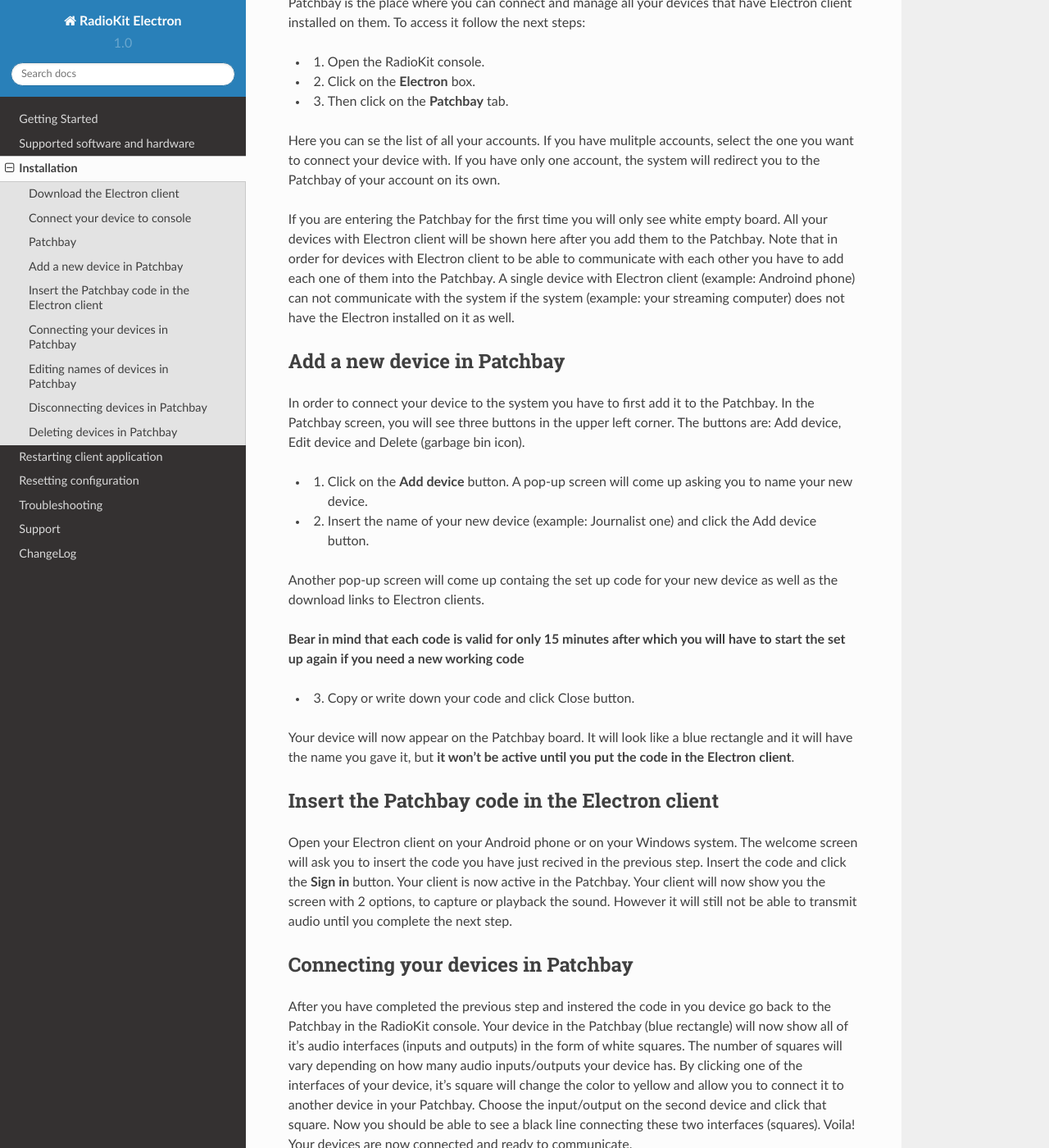
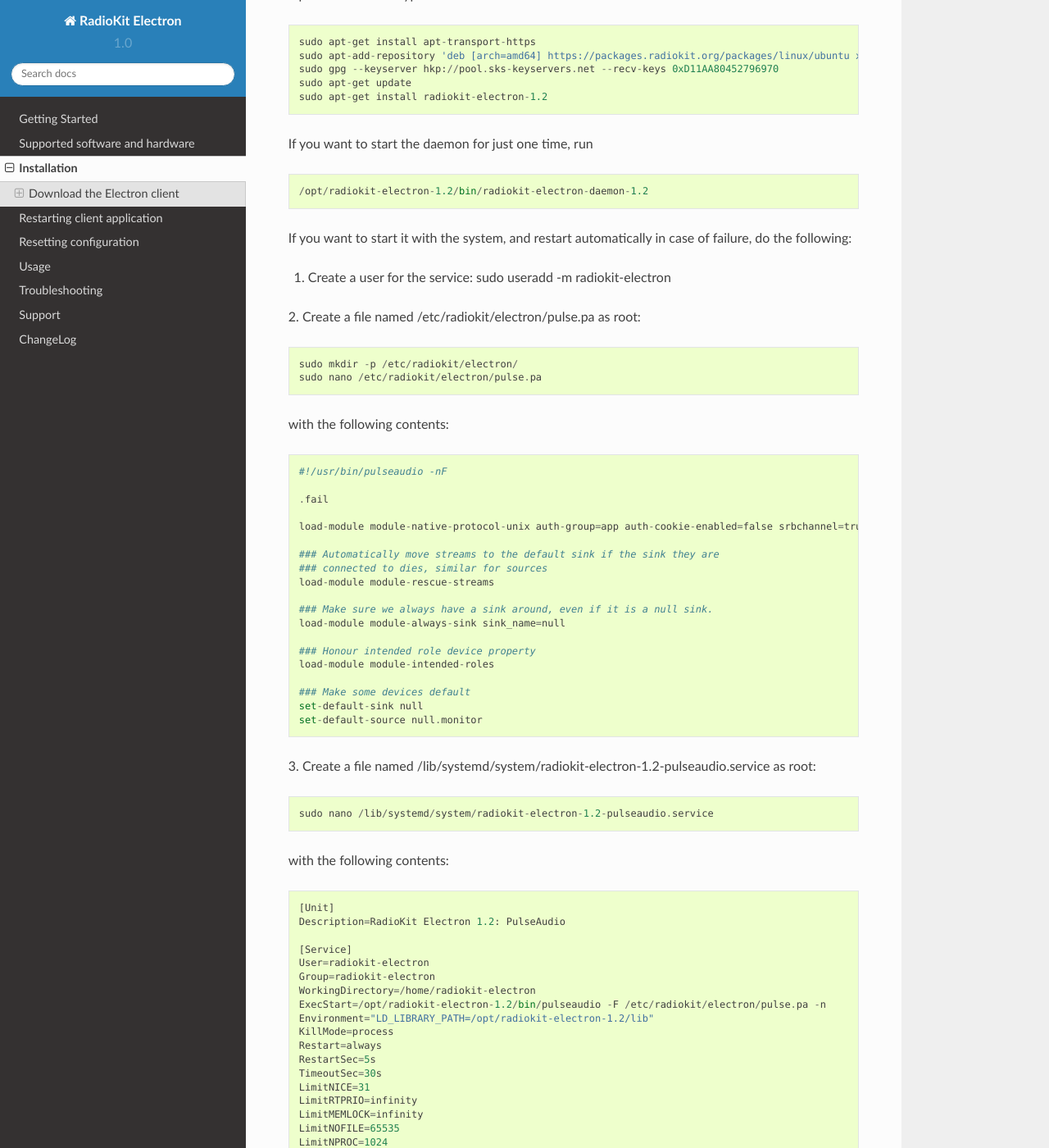
Before and after one commit to radiokit/electron-docs, a Sphinx documentation site: the page built from docs/source/installation.rst, in a window 1280 px wide and 1400 px high, scrolled down 480 px. Shown: the whole window at 82% size. Built offline with Sphinx 7.4.7 and the Read the Docs theme 2.0.0, drawn with Linux system fonts in a browser that asks for light colours; some of the changed text lies outside the part shown.

Commit message:
Added linux installation instructions

```diff
--- a/docs/source/index.rst
+++ b/docs/source/index.rst
@@ -16,6 +16,7 @@
    installation
    restarting
    resetting
+   usage
    troubleshooting
    support
    changelog
--- a/docs/source/installation.rst
+++ b/docs/source/installation.rst
@@ -2,80 +2,136 @@
 ============
 
 Download the Electron client
--------------------------------
+----------------------------
 
-For **Android** phones download the client `here <https://play.google.com/store/apps/details?id=org.radiokit.electron>`_.
+Windows
+~~~~~~~
 
-For **Windows 32-bit** downlaod the client `here <https://packages.radiokit.org/packages/windows/electron/stable/latest-32bit>`_.
+Download and install the latest version of the client `here <https://packages.radiokit.org/packages/windows/electron/stable>`_.
 
-For **Windows 64-bit** download the client `here <https://packages.radiokit.org/packages/windows/electron/stable/latest-64bit>`_.
+Android
+~~~~~~~
+
+Download the client `here <https://play.google.com/store/apps/details?id=org.radiokit.electron>`_.
+
+Linux (Ubuntu 16.04 64-bit)
+~~~~~~~~~~~~~~~~~~~~~~~~~~~
+
+Open terminal and type:
+::
+
+    sudo apt-get install apt-transport-https
+    sudo apt-add-repository 'deb [arch=amd64] https://packages.radiokit.org/packages/linux/ubuntu xenial stable'
+    sudo gpg --keyserver hkp://pool.sks-keyservers.net --recv-keys 0xD11AA80452796970
+    sudo apt-get update
+    sudo apt-get install radiokit-electron-1.2
+
+If you want to start the daemon for just one time, run
+::
+
+    /opt/radiokit-electron-1.2/bin/radiokit-electron-daemon-1.2
 
 
-Connect your device to console
----------------------------------
-Patchbay
--------------
+If you want to start it with the system, and restart automatically in case
+of failure, do the following:
 
-Patchbay is the place where you can connect and manage all your devices that have Electron client installed on them. To access it follow the next steps:
+1. Create a user for the service: sudo useradd -m radiokit-electron
+2. Create a file named /etc/radiokit/electron/pulse.pa as root:
+::
 
-* 1. Open the RadioKit console.
-* 2. Click on the **Electron** box.
-* 3. Then click on the **Patchbay** tab.
+    sudo mkdir -p /etc/radiokit/electron/
+    sudo nano /etc/radiokit/electron/pulse.pa
 
-Here you can se the list of all your accounts. If you have mulitple accounts, select the one you
-want to connect your device with. If you have only one account, the system will redirect you to the Patchbay of your account on its own.
+with the following contents:
+::
 
-If you are entering the Patchbay for the first time you will only see white empty board. All your devices with Electron client will be shown here after you add them to the Patchbay. Note that in order for
-devices with Electron client to be able to communicate with each other you have to add each one of them into the Patchbay. A single device with Electron client (example: Androind phone) can not communicate with the system if the
-system (example: your streaming computer) does not have the Electron installed on it as well.
+    #!/usr/bin/pulseaudio -nF
 
-Add a new device in Patchbay
----------------------------------
+    .fail
 
-In order to connect your device to the system you have to first add it to the Patchbay. In the Patchbay screen, you will see three buttons
-in the upper left corner. The buttons are: Add device, Edit device and Delete (garbage bin icon).
+    load-module module-native-protocol-unix auth-group=app auth-cookie-enabled=false srbchannel=true
 
-* 1. Click on the **Add device** button. A pop-up screen will come up asking you to name your new device.
-* 2. Insert the name of your new device (example: Journalist one) and click the Add device button.
-Another pop-up screen will come up containg the set up code for your new device as well as the download links to Electron clients.
+    ### Automatically move streams to the default sink if the sink they are
+    ### connected to dies, similar for sources
+    load-module module-rescue-streams
 
-**Bear in mind that each code is valid for only 15 minutes after which you will have to start the set up again if you need a new working code**
+    ### Make sure we always have a sink around, even if it is a null sink.
+    load-module module-always-sink sink_name=null
 
-* 3. Copy or write down your code and click Close button.
-Your device will now appear on the Patchbay board. It will look like a blue rectangle and it will have the name you gave it, but **it won't be active until you put the code in the Electron client**.
+    ### Honour intended role device property
+    load-module module-intended-roles
 
-Insert the Patchbay code in the Electron client
-----------------------------------------------------
+    ### Make some devices default
+    set-default-sink null
+    set-default-source null.monitor
 
-Open your Electron client on your Android phone or on your Windows system. The welcome screen will ask you to insert the code you have just recived in the previous step.
-Insert the code and click the **Sign in** button. Your client is now active in the Patchbay. Your client will now show you the screen with 2 options, to capture
-or playback the sound. However it will still not be able to transmit audio until you complete the next step.
 
-Connecting your devices in Patchbay
-----------------------------------------
+3. Create a file named /lib/systemd/system/radiokit-electron-1.2-pulseaudio.service as root:
+::
 
-After you have completed the previous step and instered the code in you device go back to the Patchbay in the RadioKit console. Your device in the Patchbay (blue rectangle)
-will now show all of it's audio interfaces (inputs and outputs) in the form of white squares. The number of squares will vary depending on how many audio inputs/outputs your device has.
-By clicking one of the interfaces of your device, it's square will change the color to yellow and allow you to connect it to another device in your Patchbay. Choose the input/output on the second device
-and click that square. Now you should be able to see a black line connecting these two interfaces (squares). Voila! Your devices are now connected and ready to communicate.
+    sudo nano /lib/systemd/system/radiokit-electron-1.2-pulseaudio.service
 
-Editing names of devices in Patchbay
------------------------------------------
+with the following contents:
+::
 
-If you want to edit the name of one of your devices from Patchbay, simply click on it (it will become red) and click the **Edit device** button in the upper left
-corner of Patchbay screen.
+    [Unit]
+    Description=RadioKit Electron 1.2: PulseAudio
 
-Disconnecting devices in Patchbay
---------------------------------------
+    [Service]
+    User=radiokit-electron
+    Group=radiokit-electron
+    WorkingDirectory=/home/radiokit-electron
+    ExecStart=/opt/radiokit-electron-1.2/bin/pulseaudio -F /etc/radiokit/electron/pulse.pa -n
+    Environment="LD_LIBRARY_PATH=/opt/radiokit-electron-1.2/lib"
+    KillMode=process
+    Restart=always
+    RestartSec=5s
+    TimeoutSec=30s
+    LimitNICE=31
+    LimitRTPRIO=infinity
+    LimitMEMLOCK=infinity
+    LimitNOFILE=65535
+    LimitNPROC=1024
+    LimitCPU=infinity
+    IOSchedulingClass=realtime
+    IOSchedulingPriority=1
 
-If you want to disconnect the communication link between your devices in Patchbay, simply click on it (the balck line) and click the delete button in the upper left
-corner of Patchbay screen (garbage bin icon).
+    [Install]
+    WantedBy=multi-user.target
+    Alias=radiokit-electron-1.2-pulseaudio.service
 
-Deleting devices in Patchbay
----------------------------------
+4. Create a file named /lib/systemd/system/radiokit-electron-1.2-daemon.service as root:
+::
 
-If you want to remove one of your devices from Patchbay, simply click on it (it will become red) and click the delete button in the upper left
-corner of Patchbay screen (garbage bin icon).
+    sudo nano /lib/systemd/system/radiokit-electron-1.2-daemon.service
+
+with the following contents:
+::
+
+    [Unit]
+    Description=RadioKit Electron 1.2: Daemon
+    After=network.target radiokit-electron-1.2-pulseaudio.service
+
+    [Service]
+    User=radiokit
+    Group=radiokit
+    WorkingDirectory=/home/radiokit
+    ExecStart=/opt/radiokit-electron-1.2/bin/radiokit-electron-daemon-1.2
+    Environment="LD_LIBRARY_PATH=/opt/radiokit-electron-1.2/lib"
+    KillMode=process
+    Restart=always
+    RestartSec=5s
+    TimeoutSec=30s
+
+    [Install]
+    WantedBy=multi-user.target
+    Alias=radiokit-electron-1.2.service
+
+5. Reload systemd: `sudo systemctl daemon-reload`
+6. Enable service: `sudo systemctl enable radiokit-electron-1.2-pulseaudio.service`
+7. Enable service: `sudo systemctl enable radiokit-electron-1.2-daemon.service`
+8. Start service: `sudo systemctl start radiokit-electron-1.2-pulseaudio.service`
+9. Start service: `sudo systemctl start radiokit-electron-1.2-daemon.service`
 
 
 .. toctree::
--- a/docs/source/supported-software-and-hardware.rst
+++ b/docs/source/supported-software-and-hardware.rst
@@ -8,10 +8,10 @@
 
 * Windows 7 or newer (both 32 and 64-bit)
 * Android 4.1 or newer (ARM, ARMv7, ARM64, x86 and x86_64 processors)
+* Ubuntu 16.04 LTS (amd64)
 
 It is technically prepared to work, however not released yet for:
 
-* Ubuntu 16.04 LTS (amd64)
 * Raspbian Jessie (armhf)
 * Mac OS X (Intel 64-bit)
 * iOS
--- /dev/null
+++ b/docs/source/usage.rst
@@ -0,0 +1,74 @@
+Usage
+=====
+
+Connecting devices via Patchbay
+-------------------------------
+
+
+Patchbay is the place where you can connect and manage all your devices that
+have Electron client installed on them. To access it follow the next steps:
+
+* 1. Open the `RadioKit console <https://console.radiokitapp.org>`_.
+* 2. Click on the **Electron** box.
+* 3. Then click on the **Patchbay** tab.
+
+Here you can se the list of all your accounts. If you have mulitple accounts,
+select the one you want to connect your device with. If you have only one account,
+the system will redirect you to the Patchbay of your account on its own.
+
+If you are entering the Patchbay for the first time you will only see white empty
+board. All your devices with Electron client will be shown here after you add them
+to the Patchbay. Note that in order for devices with Electron client to be able
+to communicate with each other you have to add each one of them into the Patchbay.
+A single device with Electron client (example: Androind phone) can not communicate
+with the system if the system (example: your streaming computer) does not have
+the Electron installed on it as well.
+
+Add a new device in Patchbay
+---------------------------------
+
+In order to connect your device to the system you have to first add it to the Patchbay.
+In the Patchbay screen, you will see three buttons in the upper left corner. The
+buttons are: Add device, Edit device and Delete (garbage bin icon).
+
+* 1. Click on the **Add device** button. A pop-up screen will come up asking you to name your new device.
+* 2. Insert the name of your new device (example: Journalist one) and click the Add device button.
+Another pop-up screen will come up containg the set up code for your new device as well as the download links to Electron clients.
+
+**Bear in mind that each code is valid for only 15 minutes after which you will have to start the set up again if you need a new working code**
+
+* 3. Copy or write down your code and click Close button.
+Your device will now appear on the Patchbay board. It will look like a blue rectangle and it will have the name you gave it, but **it won't be active until you put the code in the Electron client**.
+
+Insert the Patchbay code in the Electron client
+----------------------------------------------------
+
+Open your Electron client on your Android phone or on your Windows system. The welcome screen will ask you to insert the code you have just recived in the previous step.
+Insert the code and click the **Sign in** button. Your client is now active in the Patchbay. Your client will now show you the screen with 2 options, to capture
+or playback the sound. However it will still not be able to transmit audio until you complete the next step.
+
+Connecting your devices in Patchbay
+----------------------------------------
+
+After you have completed the previous step and instered the code in you device go back to the Patchbay in the RadioKit console. Your device in the Patchbay (blue rectangle)
+will now show all of it's audio interfaces (inputs and outputs) in the form of white squares. The number of squares will vary depending on how many audio inputs/outputs your device has.
+By clicking one of the interfaces of your device, it's square will change the color to yellow and allow you to connect it to another device in your Patchbay. Choose the input/output on the second device
+and click that square. Now you should be able to see a black line connecting these two interfaces (squares). Voila! Your devices are now connected and ready to communicate.
+
+Editing names of devices in Patchbay
+-----------------------------------------
+
+If you want to edit the name of one of your devices from Patchbay, simply click on it (it will become red) and click the **Edit device** button in the upper left
+corner of Patchbay screen.
+
+Disconnecting devices in Patchbay
+--------------------------------------
+
+If you want to disconnect the communication link between your devices in Patchbay, simply click on it (the balck line) and click the delete button in the upper left
+corner of Patchbay screen (garbage bin icon).
+
+Deleting devices in Patchbay
+---------------------------------
+
+If you want to remove one of your devices from Patchbay, simply click on it (it will become red) and click the delete button in the upper left
+corner of Patchbay screen (garbage bin icon).
```
